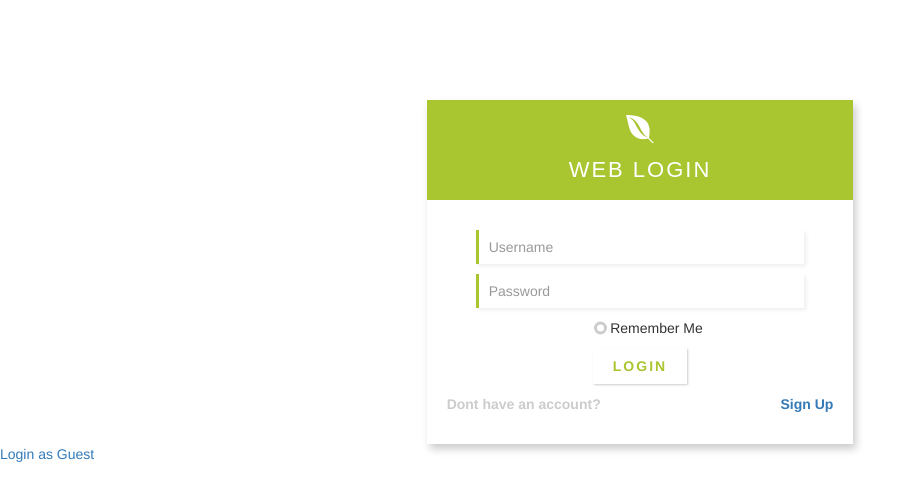
After one commit to codehimanshu/incubatex_hackathon2k16, a PHP site: page / in a window 1280 px wide. The commit adds this page. Shown: the top 501 px of the page, without its empty margins (0-921 px from the left). Run offline with PHP 8.4, Linux system fonts and the light colour scheme; some libraries are stand-ins or nearby versions.

Commit message:
del index

```diff
--- /dev/null
+++ b/index.php
@@ -0,0 +1,91 @@
+<!DOCTYPE html>
+<html lang="en">
+  <head>
+    <meta charset="utf-8">
+    <meta name="description" content="">
+    <meta name="keywords" content="">
+    <meta name="author" content="">
+    <meta http-equiv="X-UA-Compatible" content="IE=edge">
+    <meta name="viewport" content="width=device-width, initial-scale=1">
+    <title>IncubateX</title>
+
+    <!-- Latest compiled and minified CSS -->
+    <link rel="stylesheet" href="https://maxcdn.bootstrapcdn.com/bootstrap/3.3.6/css/bootstrap.min.css">
+    <link rel="stylesheet" href="https://maxcdn.bootstrapcdn.com/font-awesome/4.6.3/css/font-awesome.min.css">
+    <!-- Custom stylesheets -->
+    <link rel="stylesheet" href="css/login.css"  charset="utf-8">
+    <!-- HTML5 Shim and Respond.js IE8 support of HTML5 elements and media queries -->
+    <!-- WARNING: Respond.js doesn't work if you view the page via file:// -->
+    <!--[if lt IE 9]>
+      <script src="https://cdnjs.cloudflare.com/ajax/libs/html5shiv/3.7.3/html5shiv.min.js"></script>
+      <script src="https://cdnjs.cloudflare.com/ajax/libs/respond.js/1.4.2/respond.min.js"></script>
+    <![endif]-->
+  </head>
+  <body>
+  <header>
+
+  </header>
+  <section>
+
+    <!--login-->
+    <div class='container-fluid '>
+      <div class="row">
+          <div class="login text-center col-xs-12 col-sm-4 col-sm-push-4">
+            <div class="top">
+              <span class="fa fa-envira fa-2x"></span>
+              <p>Web Login</p>
+            </div>
+            <form action="check.php" method="post">
+
+              <input class="form-control" type="text" name="username" placeholder="Username">
+              <input class="form-control" type="password" name="password" placeholder="Password">
+              <div class='radio'>
+                <label>
+                  <input type='radio' name='remember' disabled>
+                  <span></span>Remember Me
+                </label>
+              </div>
+
+              <button class="submit" type="submit" name="button">Login</button>
+
+              <div class="bottom">
+                <p> Dont have an account? <a class="show-signup">Sign Up</a></p>
+              </div>
+            </form>
+          </div>
+      </div>
+      <div class="row">
+          <div class="signup hide text-center col-xs-12  col-sm-4 col-sm-push-4">
+            <div class="top">
+              <span class="fa fa-envira fa-2x"></span>
+              <p>Create New Account</p>
+            </div>
+            <form action="check.php" method="post">
+
+              <input class="form-control" type="text" name="username" placeholder="Username">
+              <input class="form-control" type="password" name="password" placeholder="Password">
+
+              <button class="submit" type="submit" name="button">Sign Up</button>
+
+              <div class="bottom">
+                <p> Already registered? <a class="show-login">Sign In</a></p>
+              </div>
+            </form>
+          </div>
+      </div>
+    </div>
+
+
+    <!--login as a guest-->
+    <a href="dashboard.php">Login as Guest</a>
+  </section>
+  <footer>
+
+  </footer>
+    <!-- jQuery (Must for Bootstrap) -->
+    <script src="https://cdnjs.cloudflare.com/ajax/libs/jquery/2.2.2/jquery.min.js"></script>
+    <!-- Bootstrap script -->
+    <script src="https://cdnjs.cloudflare.com/ajax/libs/twitter-bootstrap/3.3.6/js/bootstrap.min.js"></script>
+    <script src="js/login.js"></script>
+  </body>
+</html>
```
Also changed, not shown: webapp/dashboard.php (+40 -4 lines).
